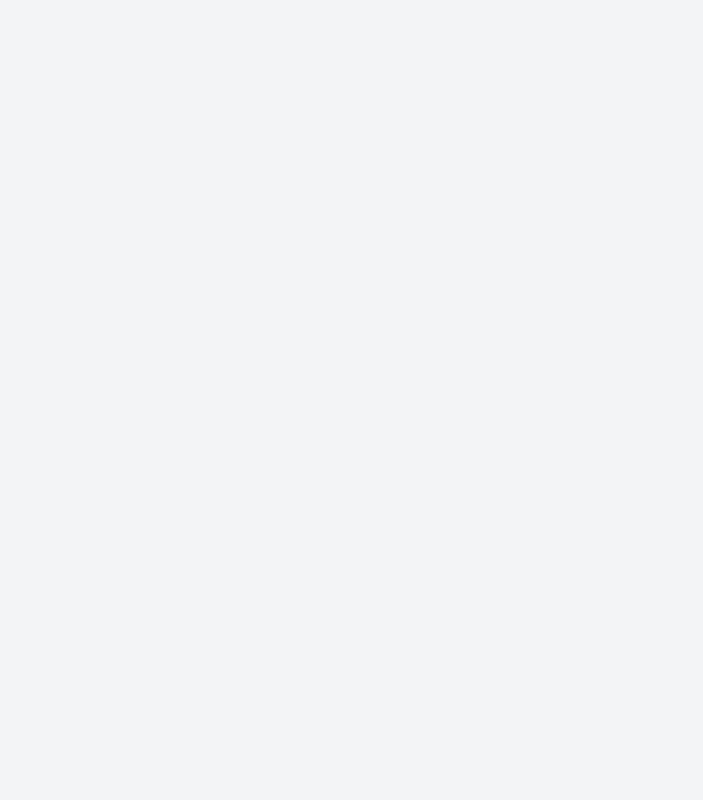
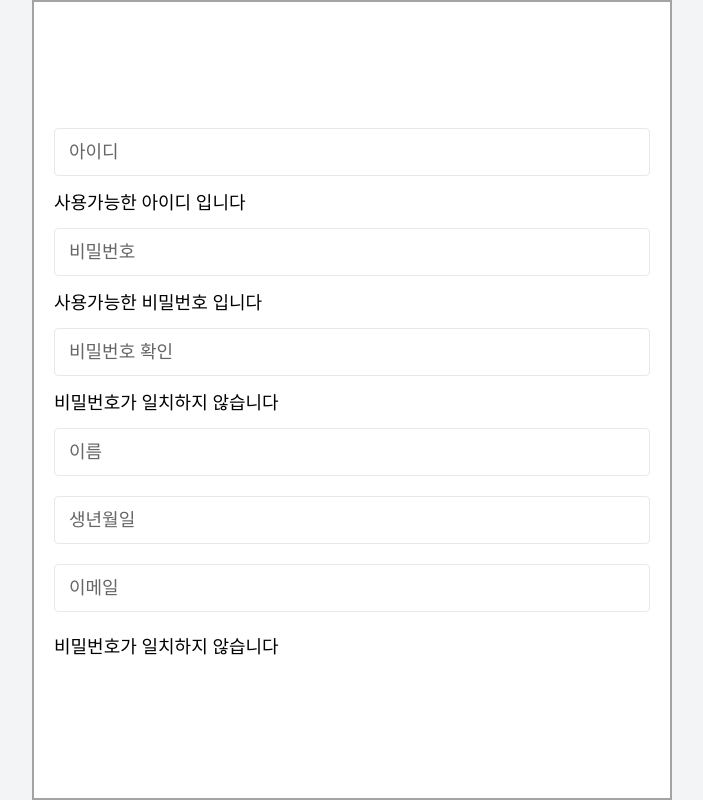
Before and after one commit to prgrms-fe-devcourse/NFE1_2_FitPlace, a React (Vite) app: page /register in a window 1280 px wide. Before the commit this address had no page. Shown: the whole page, without its empty margins (288-991 px from the left). Built offline with nearby package versions, Linux system fonts and the light colour scheme.

Commit message:
버튼 컴포넌트 수정적용, 회원가입페이지 레이아웃

```diff
--- a/src/App.tsx
+++ b/src/App.tsx
@@ -3,6 +3,7 @@ import React from "react";
 import { Route, Routes } from "react-router-dom";
 import Mainpage from "./pages/Mainpage";
 import Login from './pages/register/Login';
+import Register from './pages/register/Register';
 
 
 const App = () => {
@@ -11,6 +12,7 @@ const App = () => {
       <Routes>
         <Route path="/" element={<Mainpage />} />
         <Route path="/login" element={<Login />} />
+        <Route path="/register" element={<Register />} />
       </Routes>
     </div>
   );
--- /dev/null
+++ b/src/components/Button.tsx
@@ -0,0 +1,35 @@
+import React from "react";
+// Props 타입 정의
+interface ButtonProps {
+    label: string;
+    size?: "small" | "mid" | "full";
+    color?: "green" | "line" | "grey";
+}
+// 크기와 색상에 대한 타입 정의
+type SizeClass = "small" | "mid" | "full";
+type ColorClass = "green" | "line" | "grey";
+const Button: React.FC<ButtonProps> = ({
+    label,
+    size = "full",
+    color = "green",
+}) => {
+    // 크기와 색상에 따라 Tailwind CSS 클래스를 설정합니다.
+    const sizeClasses: Record<SizeClass, string> = {
+        small: "inline-block px-2 py-1 text-sm",
+        mid: "inline-block roundedpx-4 px-4 py-2 text-sm ",
+        full: "px-4 py-2 text-sm ",
+    };
+    const colorClasses: Record<ColorClass, string> = {
+        green: " bg-[#AFE327] text-[#333] hover:bg-[#C4F545]",
+        line: "border-2 border-[#AFE327] text-[#555] hover:bg-[#AFE327] hover:text-[#555]",
+        grey: " bg-[#E7E7E7] text-[#555] hover:bg-[#666] hover:text-[#fff]",
+    };
+    return (
+        <div
+            className={`rounded ${sizeClasses[size]} ${colorClasses[color]} cursor-pointer text-center`}
+        >
+            {label}
+        </div>
+    );
+};
+export default Button;
--- a/src/pages/register/Login.tsx
+++ b/src/pages/register/Login.tsx
@@ -1,11 +1,12 @@
 import RegisterInput from "../../components/RegisterInput";
 import RegisterBtn from '../../components/RegisterBtn';
 import { Link } from "react-router-dom";
+import Button from "../../components/Button";
 
 const Login = () => {
   return (
-    <form className="flex flex-col justify-center items-center w-140 h-full border-solid border-2 border-neutral-400 px-5 bg-white">
-      <h2 className="text-heading mb-36">FitPlace</h2>
+    <div className="flex flex-col justify-center items-stratch w-140 h-full border-solid border-2 border-neutral-400 px-5 bg-white">
+      <h2 className="text-heading mb-36 font-black text-center">FitPlace</h2>
       <RegisterInput
         type="text"
         placeholder="이메일"
@@ -16,12 +17,13 @@ const Login = () => {
         placeholder="비밀번호"
         margin="mb-4"
       />
-      <RegisterBtn
-        text="로그인"
-        margin="mb-8"
+      <Button
+        label="로그인"
+        size="full"
+        color="green"
       />
-      <Link to={'/register'} className="text-placeholder">회원가입</Link>
-    </form>
+      <Link to={'/register'} className="text-placeholder mt-6 text-center">회원가입</Link>
+    </div>
   );
 };
 
--- a/src/pages/register/Register.tsx
+++ b/src/pages/register/Register.tsx
@@ -1,9 +1,75 @@
-import React from 'react';
+import RegisterInput from '../../components/RegisterInput';
 
 const Register = () => {
   return (
-    <div>
+    <div className="flex flex-col justify-center items-center w-140 h-full border-solid border-2 border-neutral-400 px-5 bg-white">
+      {/* 아이디 입력 */}
+      <RegisterInput
+        type='text'
+        placeholder='아이디'
+        margin='mb-3'
+      />
+      <p className='
+        mb-3
+        w-full
+        text-left
+        text-lg
+        text-medium
+      '>사용가능한 아이디 입니다</p>
 
+      {/* 비밀번호 입력 */}
+      <RegisterInput
+        type='password'
+        placeholder='비밀번호'
+        margin='mb-3'
+      />
+      <p className='
+        mb-3
+        w-full
+        text-left
+        text-lg
+        text-medium
+      '>사용가능한 비밀번호 입니다</p>
+
+      {/* 비밀번호 확인 */}
+      <RegisterInput
+        type='password'
+        placeholder='비밀번호 확인'
+        margin='mb-3'
+      />
+      <p className='
+        mb-3
+        w-full
+        text-left
+        text-lg
+        text-medium
+      '>비밀번호가 일치하지 않습니다</p>
+
+      {/* 하단 기타정보 */}
+      <div className='w-full'>
+        <RegisterInput
+          type='text'
+          placeholder='이름'
+          margin='mb-5'
+        />
+        <RegisterInput
+          type='text'
+          placeholder='생년월일'
+          margin='mb-5'
+        />
+        <RegisterInput
+          type='text'
+          placeholder='이메일'
+          margin='mb-5'
+        />
+        <p className='
+          mb-3
+          w-full
+          text-left
+          text-lg
+          text-medium
+        '>비밀번호가 일치하지 않습니다</p>
+      </div>
     </div>
   );
 };
--- a/tailwind.config.js
+++ b/tailwind.config.js
@@ -13,7 +13,7 @@ export default {
       },
       colors: {
         primary: {
-          DEFAULT: "#AFE327",
+          DEFAULT: "#2bca43",
         },
         'placeholder': '#656565',
       },
```
